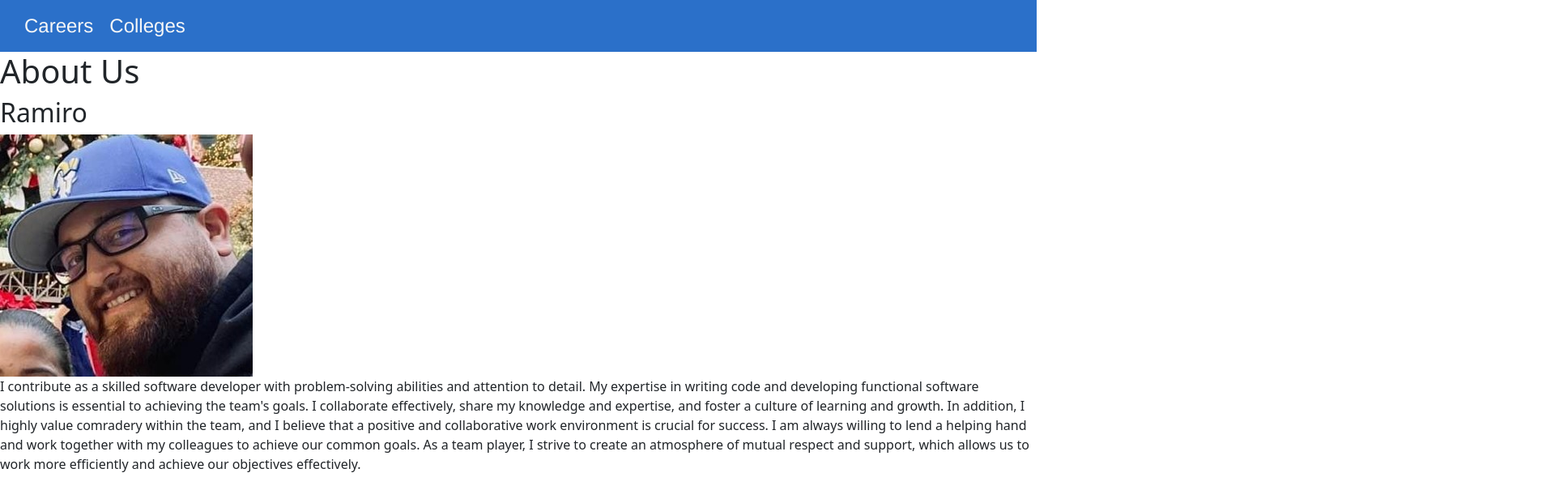
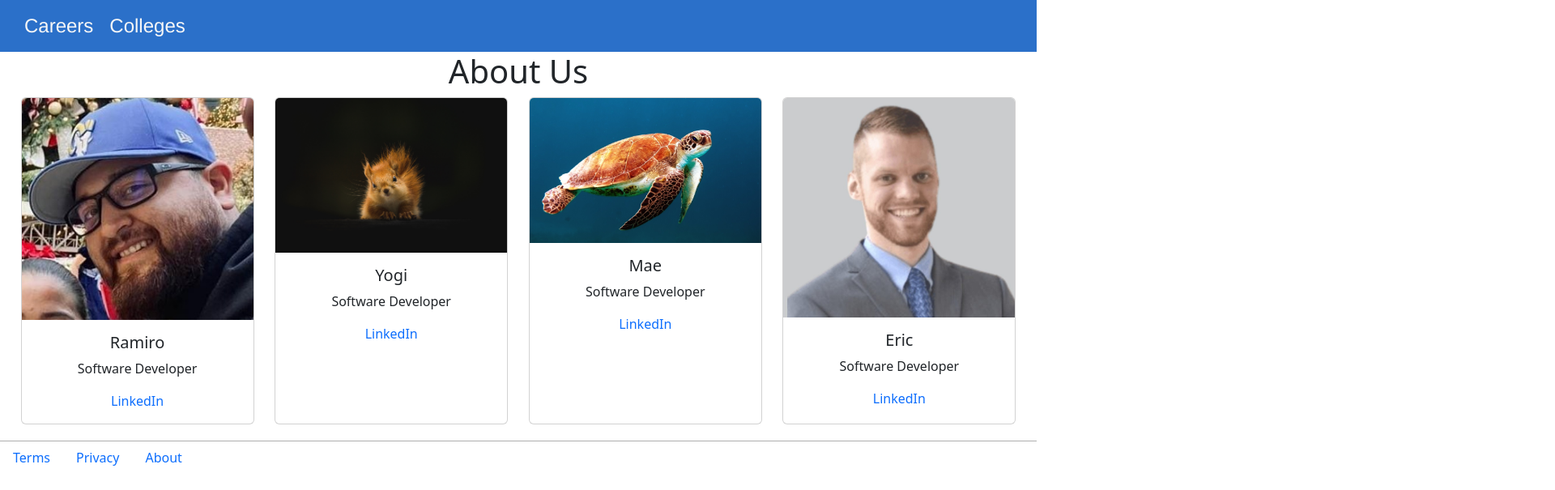
Before and after one commit to EmpathyTechnologies/CareerPlanToday-Frontend, a React (Create React App) app: page /about in a window 1280 px wide. Shown: the top 605 px of the page at 81% size, 1920 px wide, since content can reach past the window. Built offline with nearby package versions, Linux system fonts and the light colour scheme.

Commit message:
some more changes to about

```diff
--- a/src/App.css
+++ b/src/App.css
@@ -30,3 +30,11 @@
   display: flex;
   justify-content: center;
 }
+
+.aboutCardContainer {
+  display: flex;
+  flex-wrap: wrap;
+  justify-content: space-evenly;
+  padding-bottom: 20px;
+  text-align: center;
+}
--- a/src/pages/About.tsx
+++ b/src/pages/About.tsx
@@ -8,41 +8,47 @@ import Footer from "../layouts/Footer";
 export default function About() {
   const people = [
     {
+      img: ramiroPic,
       name: "Ramiro",
-      img: ramiroPic,
-      description:
-        "I contribute as a skilled software developer with problem-solving abilities and attention to detail. My expertise in writing code and developing functional software solutions is essential to achieving the team's goals. I collaborate effectively, share my knowledge and expertise, and foster a culture of learning and growth. In addition, I highly value comradery within the team, and I believe that a positive and collaborative work environment is crucial for success. I am always willing to lend a helping hand and work together with my colleagues to achieve our common goals. As a team player, I strive to create an atmosphere of mutual respect and support, which allows us to work more efficiently and achieve our objectives effectively.",
+      position:"Software Developer",
+      linkedIn: "https://www.linkedin.com/in/ramiro-pena/",
     },
     {
+      img: yogiPic,
       name: "Yogi",
-      img: yogiPic,
-      description: "",
+      position:"Software Developer",
+      linkedIn: "https://www.linkedin.com/in/yogi-zipori/",
     },
     {
+      img: maePic,
       name: "Mae",
-      img: maePic,
-      description: "",
+      position:"Software Developer",
+      linkedIn: "https://www.linkedin.com/in/maepena/",
     },
     {
+      img: ericPic,
       name: "Eric",
-      img: ericPic,
-      description:
-        "Eric's leadership skills and technical expertise as a skilled software developer allowed him to bring together a diverse team to help others find employment. He motivated the team to work collaboratively and create innovative solutions using their individual talents and perspectives. With Eric's guidance, the team was able to develop user-friendly websites and mobile applications that made job searching more accessible. Eric's leadership and technical proficiency were a winning combination that made a real difference in the lives of job seekers.",
+      position:"Software Developer",
+      linkedIn: "https://www.linkedin.com/in/hoov/",
     },
   ];
 
-  const peopleList = people.map(person => (
-    <div key={person.name}>
-      <h2>{person.name}</h2>
-      <img src={person.img} alt={person.name} />
-      <p>{person.description}</p>
-    </div>
+    const cardsList = people.map(person => (
+      <Card style={{ width: '18rem' }} key={person.name}>
+        <Card.Img variant="top" src={person.img}/>
+        <Card.Body>
+          <Card.Title>{person.name}</Card.Title>
+          <Card.Text>{person.position}</Card.Text>
+          <Card.Link href={person.linkedIn}>LinkedIn</Card.Link>
+        </Card.Body>
+      </Card>
     ));
 
     return (
       <div>
-      <h1>About Us</h1>
-      {peopleList}
+        <h1 className="aboutHeader">About Us</h1>
+        <div className="aboutCardContainer">{cardsList}</div>
+        <Footer />
       </div>
     );
   }
```
Lines whose indentation alone changed are shown as unchanged.
